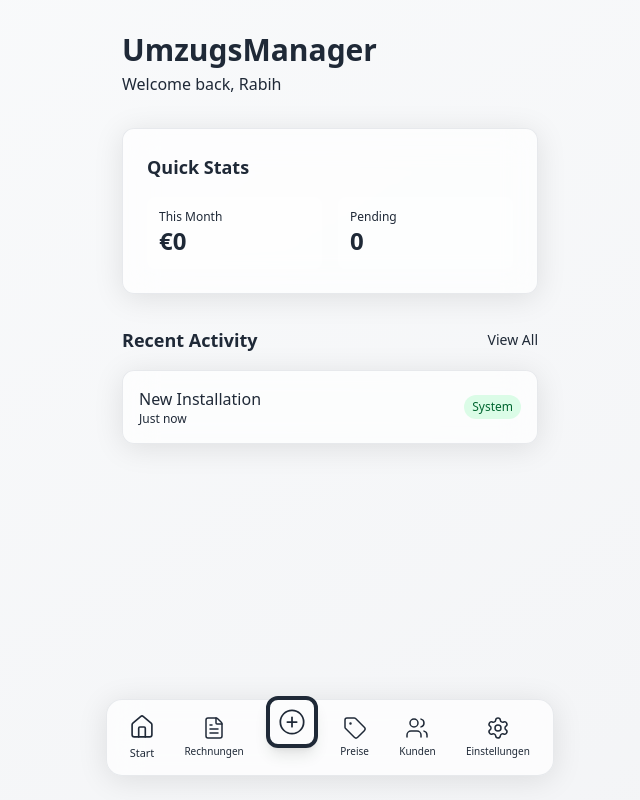
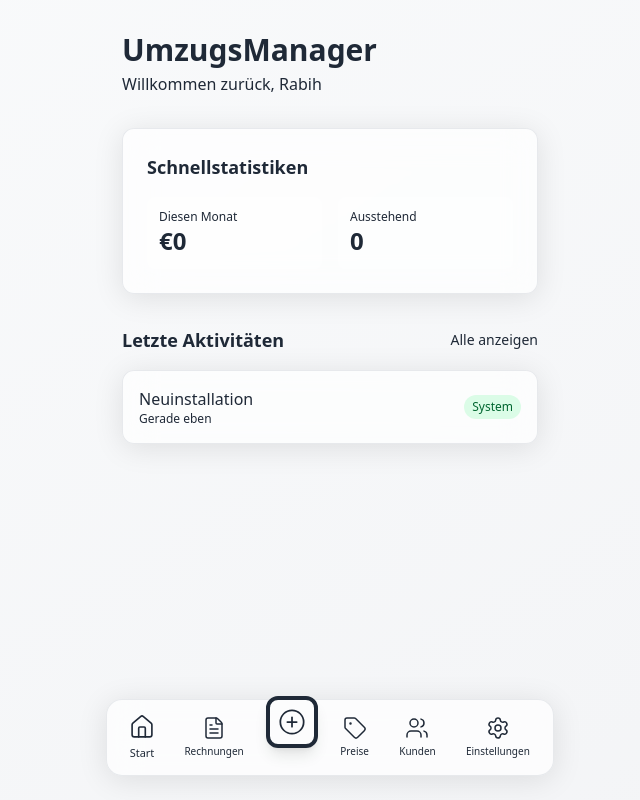
Before and after one commit to rabih0/jj, a Next.js app: page / in a window 1280 px wide. Shown: the whole page, without its empty margins (310-950 px from the left). Built offline with nearby package versions, Linux system fonts and the light colour scheme.

Commit message:
Ensure LTR direction and translate Home page to German

```diff
--- a/src/app/layout.tsx
+++ b/src/app/layout.tsx
@@ -24,7 +24,7 @@ export default function RootLayout({
   children: React.ReactNode;
 }>) {
   return (
-    <html lang="de">
+    <html lang="de" dir="ltr">
       <body
         className={`${geistSans.variable} ${geistMono.variable} font-sans antialiased`}
       >
--- a/src/app/page.tsx
+++ b/src/app/page.tsx
@@ -5,19 +5,19 @@ export default function Dashboard() {
     <div className="pb-24 pt-8 px-4 max-w-md mx-auto">
       <header className="mb-8">
         <h1 className="text-3xl font-bold text-primary mb-1">UmzugsManager</h1>
-        <p className="text-muted-foreground">Welcome back, Rabih</p>
+        <p className="text-muted-foreground">Willkommen zurück, Rabih</p>
       </header>
 
       <section className="mb-8">
         <div className="glass-card bg-gradient-to-br from-white/40 to-white/10 dark:from-black/40 dark:to-black/10">
-          <h2 className="text-lg font-semibold mb-4">Quick Stats</h2>
+          <h2 className="text-lg font-semibold mb-4">Schnellstatistiken</h2>
           <div className="grid grid-cols-2 gap-4">
             <div className="p-3 rounded-lg bg-white/30 dark:bg-black/20">
-              <p className="text-xs text-muted-foreground">This Month</p>
+              <p className="text-xs text-muted-foreground">Diesen Monat</p>
               <p className="text-2xl font-bold">€0</p>
             </div>
             <div className="p-3 rounded-lg bg-white/30 dark:bg-black/20">
-              <p className="text-xs text-muted-foreground">Pending</p>
+              <p className="text-xs text-muted-foreground">Ausstehend</p>
               <p className="text-2xl font-bold">0</p>
             </div>
           </div>
@@ -26,15 +26,15 @@ export default function Dashboard() {
 
       <section>
         <div className="flex justify-between items-center mb-4">
-          <h2 className="text-lg font-semibold">Recent Activity</h2>
-          <button className="text-sm text-primary hover:underline">View All</button>
+          <h2 className="text-lg font-semibold">Letzte Aktivitäten</h2>
+          <button className="text-sm text-primary hover:underline">Alle anzeigen</button>
         </div>
         <div className="space-y-3">
           {/* Placeholder for recent items */}
           <div className="glass p-4 rounded-xl flex items-center justify-between">
             <div>
-              <p className="font-medium">New Installation</p>
-              <p className="text-xs text-muted-foreground">Just now</p>
+              <p className="font-medium">Neuinstallation</p>
+              <p className="text-xs text-muted-foreground">Gerade eben</p>
             </div>
             <span className="text-xs bg-green-100 text-green-800 px-2 py-1 rounded-full">System</span>
           </div>
```
